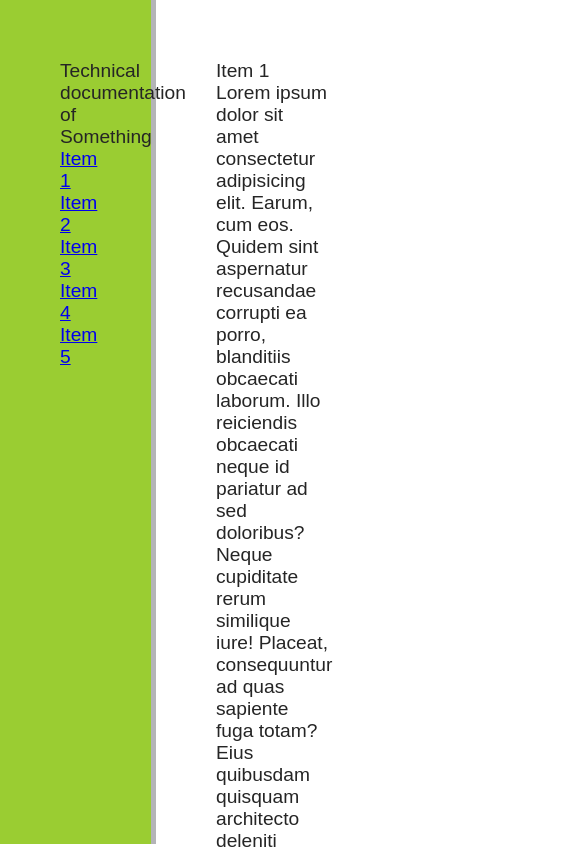
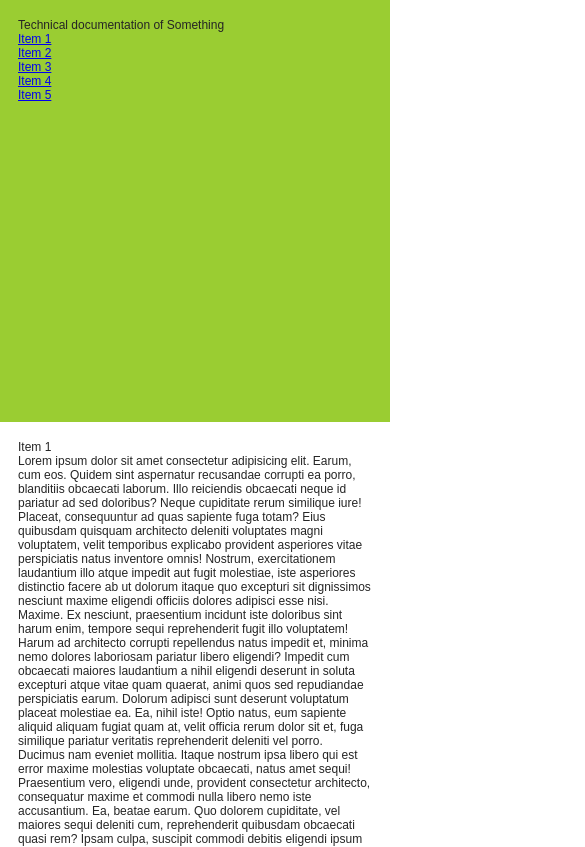
Before and after one commit to picklu/technical-documentation-page, a website: page index.html in a window 390 px wide. Shown: the top 847 px of the page, 585 px wide, since content can reach past the window. Drawn offline with Linux system fonts and the light colour scheme.

Commit message:
Use media query in the layout

```diff
--- a/index.html
+++ b/index.html
@@ -8,7 +8,6 @@
     <link rel="stylesheet" href="css/style.css">
 </head>
 <body>
-    <main id="main-doc" class="main-doc"> <!-- beginning of main content -->
     <aside class="menu">
         <nav id="navbar" class="navbar">
             <header class="header">Technical documentation of Something</header>
@@ -19,10 +18,9 @@
                 <li class="nav"><a class="nav-link" href="#Item_4">Item 4</a></li>
                 <li class="nav"><a class="nav-link" href="#Item_5">Item 5</a></li>
             </ul>
-
         </nav>
     </aside>
-        <article class="documentation">
+    <main id="main-doc" class="documentation"> <!-- beginning of #main-doc.documentation -->
         <section id="Item_1" class="main-section">
             <header>Item 1</header>
             <p>Lorem ipsum dolor sit amet consectetur adipisicing elit. Earum, cum eos. Quidem sint aspernatur recusandae corrupti ea porro, blanditiis obcaecati laborum. Illo reiciendis obcaecati neque id pariatur ad sed doloribus?
@@ -169,9 +167,8 @@
             Aliquam assumenda unde facere molestiae quasi quis ipsa cupiditate, tenetur dolorem accusantium tempore doloribus eaque est officia quisquam praesentium maiores quaerat voluptatum optio hic, sequi non adipisci itaque quam. Quae.</p>
         </section>
 
-        </article>
+    </main> <!-- end of #main-doc.documentation -->
 
-    </main> <!-- end of main content -->
 
     <footer class="footer"> <!-- footer -->
         <small class="copyright">&copy; 2018 Subrata Sarker</small>
--- a/sass/abstract/_variables.scss
+++ b/sass/abstract/_variables.scss
@@ -21,4 +21,6 @@ $default-font-size: 1.6rem;
 //
 ///////////////////////
 $gutter: 5rem;
+$gutter-small: 1.5rem;
 $navbar-width: 40vw;
+$navbar-width-small: 30vw;
--- a/sass/base/_base.scss
+++ b/sass/base/_base.scss
@@ -17,6 +17,14 @@ body {
     box-sizing: border-box;
     color: $color-black;
     font-size: $default-font-size;
+
+    @include respond(tablet-land) {
+        font-size: 1.2rem;
+    }
+
+    @include respond(tablet-port) {
+        font-size: 1rem;
+    }
 }
 
 *,
--- a/sass/layout/_layout.scss
+++ b/sass/layout/_layout.scss
@@ -1,18 +1,24 @@
-.main-doc {
-    position: relative;
-
-    .menu {
-        height: 100vh;
-        width: $navbar-width;
-        position: fixed;
-
 .navbar {
     background-color: yellowgreen;
     border-right: 5px solid $color-secondary;
     display: block;
+    height: 100vh;
+    width: $navbar-width;
+    display: block;
     padding: $gutter;
-            height: 100%;
+    position: fixed;
+
+    @include respond(tablet-land) {
+        width: $navbar-width-small;
+    }
+
+    @include respond(tablet-port) {
+        border: none;
+        height: 50vh;
         width: 100%;
+        padding: $gutter-small;
+        position: relative;
+    }
 
     &__items {
         display: block;
@@ -23,12 +29,22 @@
         }
     }
 }
-    }
 
 .documentation {
     margin-left: $navbar-width;
     padding: $gutter;
+
+    @include respond(tablet-land) {
+        margin-left: $navbar-width-small;
     }
+
+    @include respond(tablet-port) {
+        margin-left: 0;
+        padding: $gutter-small;
+    }
+
+    .main-section {
+        display: block;
     }
 
     .code {
@@ -38,10 +54,16 @@
         font-family: 'Courier New', Courier, monospace;
         margin: 2rem auto;
         padding: 2rem;
-    width: 50rem;
+        width: 30rem;
+
+        @include respond(tablet-port) {
+            width: 100%;
+        }
 
         span {
             display: block;
+            width: 100%;
+        }
     }
 }
 
@@ -52,8 +74,16 @@
     padding: $gutter;
     text-align: center;
 
+    @include respond(tablet-land) {
+        padding: $gutter-small;
+    }
+
     .copyright {
         color: $color-white;
         font-size: 2rem;
+
+        @include respond(tablet-land) {
+            font-size: 1rem;
         }
     }
+}
```
Also changed, not shown: css/style.css. Lines whose indentation alone changed are shown as unchanged.
